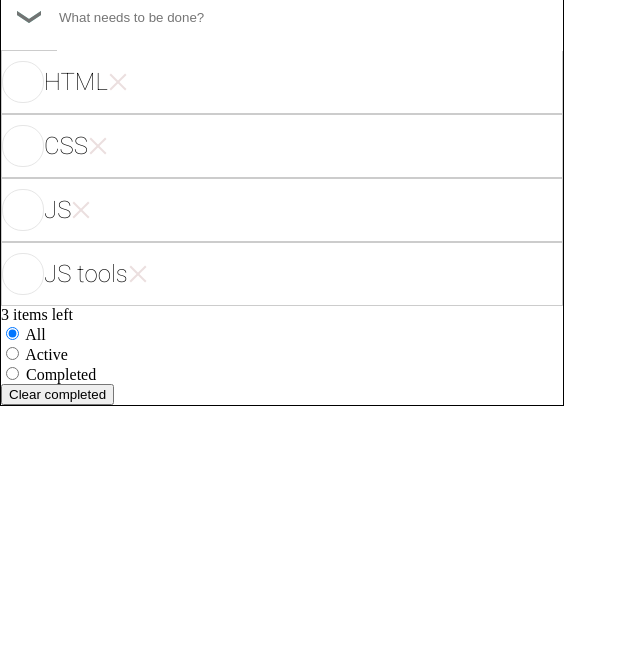
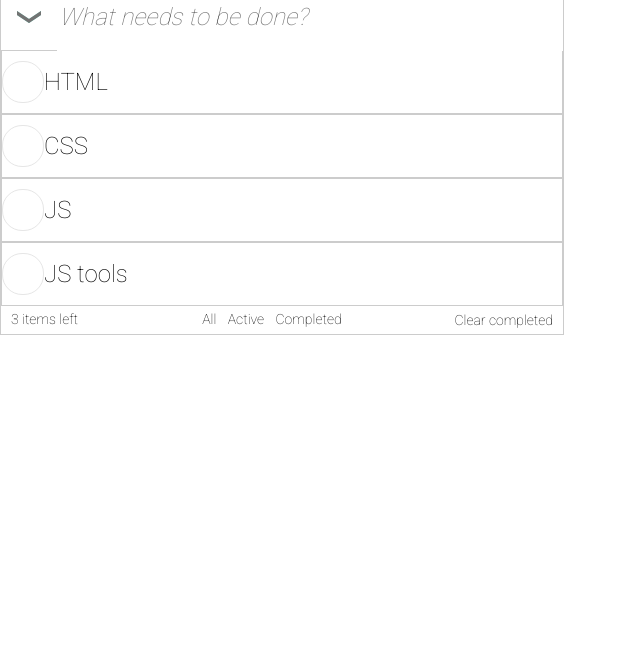
Before and after one commit to ok-technopolis-2020/Sachuk_Ilya, a plain HTML site: page index.html in a window 1280 px wide. Shown: the part 134-800 px from the top of the page, without its empty margins (0-640 px from the left). Drawn offline with Linux system fonts and the light colour scheme.

Commit message:
changed bottom_panel and li

```diff
--- a/index.html
+++ b/index.html
@@ -57,28 +57,28 @@
             </section>
 
             <section class="bottom-panel">
-                <div class="task-counter">
+                <div class="bottom-panel__task-counter">
                     <span>3 items left</span>
                 </div>
 
-                <div class="tabs" role="group">
-                    <div class="all-tab">
+                <div class="bottom-panel__tabs" role="group">
+                    <div class="bottom-panel__tab">
                         <input type="radio" id="all-id" checked="checked" name="filter" aria-label="all tasks" value="All" />
                         <label for="all-id">All</label>
                     </div>
 
-                    <div class="active-tab">
+                    <div class="bottom-panel__tab">
                         <input type="radio" id="active-id" name="filter" aria-label="active tasks"  value="Active" />
                         <label for="active-id">Active</label>
                     </div>
 
-                    <div class="completed-tab">
+                    <div class="bottom-panel__tab">
                         <input type="radio" id="completed-id" name="filter" aria-label="completed tasks" value="Completed" />
                         <label for="completed-id">Completed</label>
                     </div>
                 </div>
 
-                <div>
+                <div class="bottom-panel__clear-btn">
                     <button class="clear-complete-btn" aria-label="clear completed">Clear completed</button>
                 </div>
             </section>
--- a/styles.css
+++ b/styles.css
@@ -3,6 +3,7 @@
 :root {
     --gray-color: #CCCCCC;
     --active-color: #FAFAFA;
+    --strikethrough-text-color: #CCCCCC;
 }
 
 body {
@@ -12,7 +13,7 @@ body {
 
 .todo-app {
     width: 562px;
-    border: 1px solid ;
+    border: 1px solid var(--gray-color);
 }
 
 header h1 {
@@ -41,6 +42,11 @@ header h1 {
     border: 0;
     height: 65px;
     width: 534px;
+
+    font-family: 'Roboto', sans-serif;
+    font-size: 24px;
+    font-style: italic;
+
 }
 
 .todo-list {
@@ -55,10 +61,6 @@ header h1 {
     border: 1px solid var(--gray-color);
     padding-top: 10px;
     padding-bottom: 10px;
-}
-
-.todo-list__item:hover {
-    background-color: var(--active-color);
 }
 
 .todo-list__input {
@@ -90,11 +92,33 @@ header h1 {
     background: no-repeat center url("img/galochka.svg");
 }
 
+.todo-list__input:checked ~ .todo-list__checkmark {
+    color: var(--strikethrough-text-color);
+    text-decoration: line-through;
+}
+
+/* .todo-list__input:focus ~ .todo-list__item {
+    background-color: var(--active-color);
+} */
+
+.todo-list__input:focus ~ .todo-list__delete-btn {
+    visibility: visible;
+}
+
 .todo-list__delete-btn {
     background: no-repeat center url("img/delete-btn.svg");
     border: none;
     width: 20px;
     height: 20px;
+    visibility: hidden;
+}
+
+.todo-list__item:hover{
+    background-color: var(--active-color);
+}
+
+.todo-list__item:hover .todo-list__delete-btn{
+    visibility: visible;
 }
 
 .todo-list__checkmark {
@@ -102,3 +126,43 @@ header h1 {
     font-size: 24px;
     font-weight: 300;
 }
+
+.bottom-panel {
+    display: flex;
+    justify-content: space-between;
+    padding-top: 5px;
+    padding-bottom: 5px;
+}
+
+.bottom-panel__task-counter {
+    font-family: 'Roboto', sans-serif;
+    font-size: 14px;
+    margin-left: 10px;
+}
+
+.bottom-panel__tabs {
+    display: flex;
+    justify-content: space-between;
+    font-family: 'Roboto', sans-serif;
+    font-size: 14px;
+}
+
+.bottom-panel__tab::before {
+
+}
+
+ .bottom-panel__tabs input[type=radio] {
+    appearance: none;
+}
+
+.bottom-panel__clear-btn {
+    margin-right: 10px;
+}
+
+.clear-complete-btn {
+    background-color: white;
+    font-family: 'Roboto', sans-serif;
+    font-size: 14px;
+    border: 0;
+    padding: 0;
+}
```
